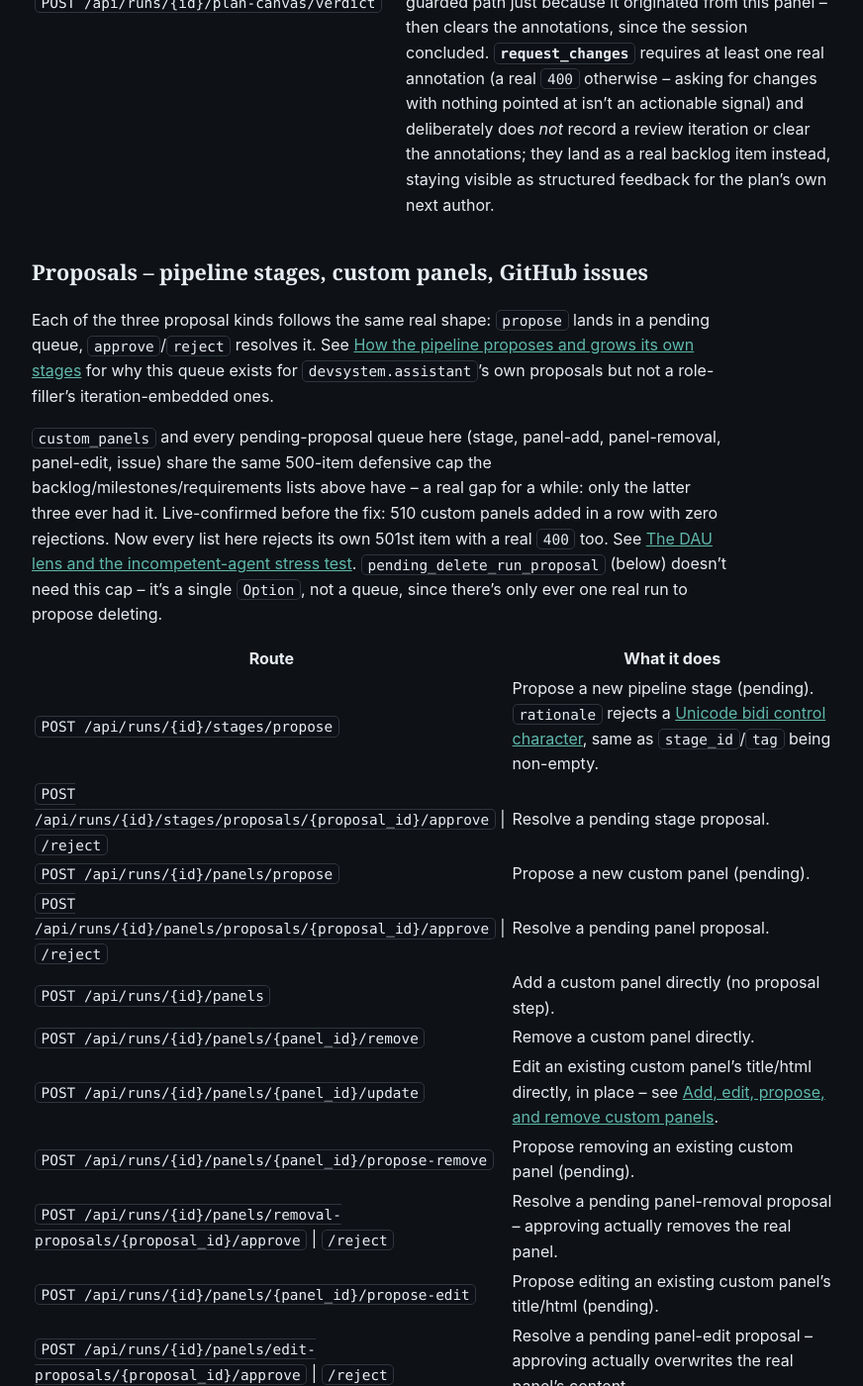
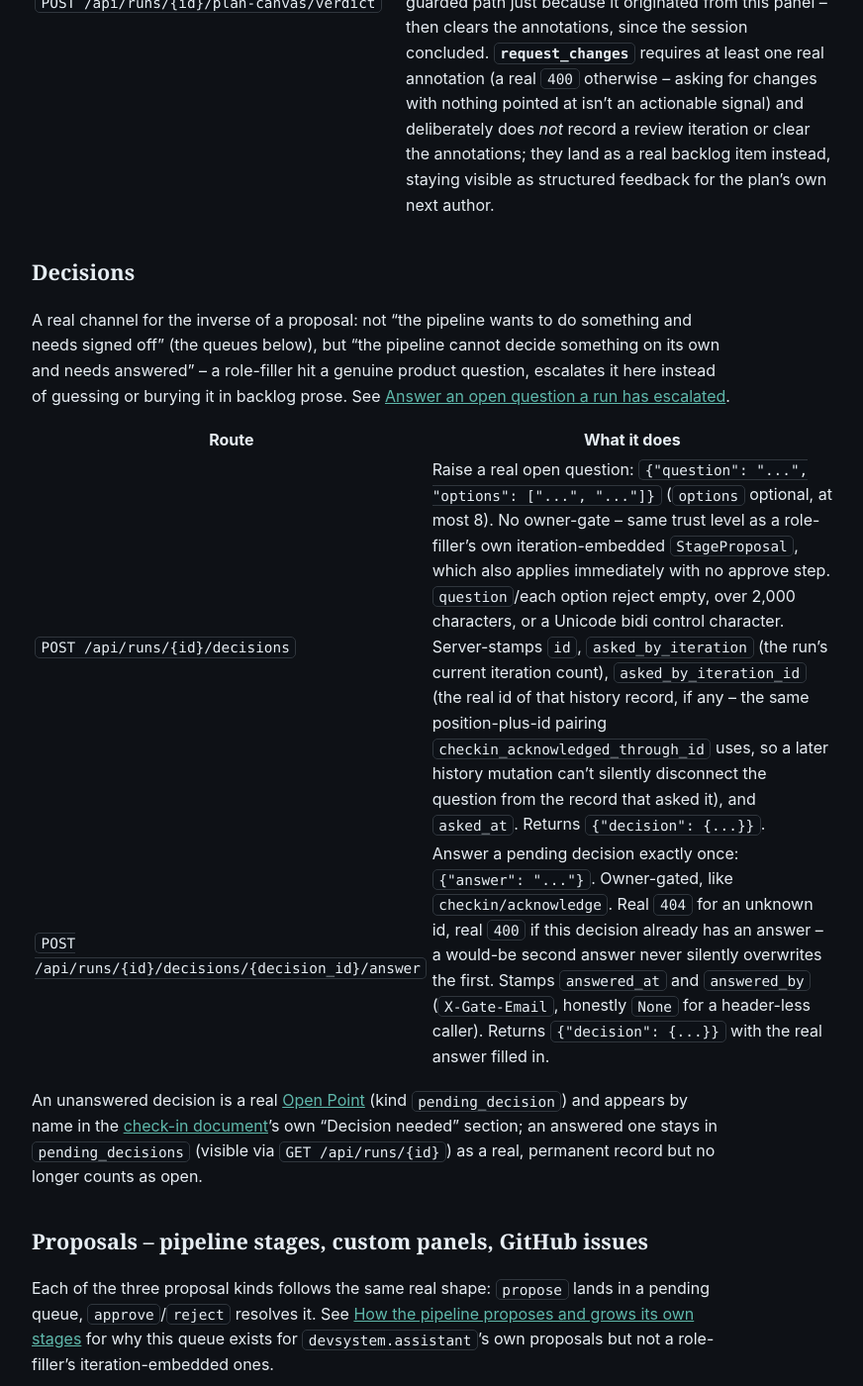
Before and after one commit to scimbe/CADS-devsystem-docs, a Jekyll site: the page built from _reference/rest-api.md, in a window 1280 px wide and 1400 px high, scrolled down 9868 px. Shown: the whole window at 99% size, without its empty margins (322-1194 px from the left). Built offline with Jekyll 4.4.1, drawn with Linux system fonts in a browser that asks for light colours.

Commit message:
reference: document the new Decisions endpoints (issue #39 + #41 suggestion #3)
Co-Authored-By: Claude Sonnet 5 <noreply@anthropic.com>
Claude-Session: https://claude.ai/code/session_018FkngvdKnmVcAT84EZe7Ur

```diff
--- a/_reference/rest-api.md
+++ b/_reference/rest-api.md
@@ -112,6 +112,25 @@ Canvas]({{ '/how-to/review-a-plan-with-plan-canvas/' | relative_url }}).
 | `POST /api/runs/{id}/plan-canvas/annotations/{annotation_id}/remove` | Discard one annotation before delivering a verdict. Real `404` for an unknown id, real `204` on success -- same permanent, no-undo shape as removing a next-step draft. |
 | `POST /api/runs/{id}/plan-canvas/verdict` | Deliver the real review decision: `{"verdict": "approve"}` or `{"verdict": "request_changes"}`. Real `400` if this run has no `devsystem.plan` iteration yet -- nothing real to review. **`approve`** goes through the exact same gates a normal `/iterate` call does (a real `409` if paused, a real `409` at the iteration ceiling) and folds the session into a real, succeeded `devsystem.review` iteration -- not a separate, less-guarded path just because it originated from this panel -- then clears the annotations, since the session concluded. **`request_changes`** requires at least one real annotation (a real `400` otherwise -- asking for changes with nothing pointed at isn't an actionable signal) and deliberately does *not* record a review iteration or clear the annotations; they land as a real backlog item instead, staying visible as structured feedback for the plan's own next author. |
 
+## Decisions
+
+A real channel for the inverse of a proposal: not "the pipeline wants to do something and needs
+signed off" (the queues below), but "the pipeline cannot decide something on its own and needs
+answered" -- a role-filler hit a genuine product question, escalates it here instead of guessing or
+burying it in backlog prose. See [Answer an open question a run has
+escalated]({{ '/how-to/work-through-open-points/#answering-an-escalated-question' | relative_url }}).
+
+| Route | What it does |
+|---|---|
+| `POST /api/runs/{id}/decisions` | Raise a real open question: `{"question": "...", "options": ["...", "..."]}` (`options` optional, at most 8). No owner-gate -- same trust level as a role-filler's own iteration-embedded `StageProposal`, which also applies immediately with no approve step. `question`/each option reject empty, over 2,000 characters, or a Unicode bidi control character. Server-stamps `id`, `asked_by_iteration` (the run's current iteration count), `asked_by_iteration_id` (the real id of that history record, if any -- the same position-plus-id pairing `checkin_acknowledged_through_id` uses, so a later history mutation can't silently disconnect the question from the record that asked it), and `asked_at`. Returns `{"decision": {...}}`. |
+| `POST /api/runs/{id}/decisions/{decision_id}/answer` | Answer a pending decision exactly once: `{"answer": "..."}`. Owner-gated, like `checkin/acknowledge`. Real `404` for an unknown id, real `400` if this decision already has an answer -- a would-be second answer never silently overwrites the first. Stamps `answered_at` and `answered_by` (`X-Gate-Email`, honestly `None` for a header-less caller). Returns `{"decision": {...}}` with the real answer filled in. |
+
+An unanswered decision is a real [Open Point]({{ '/how-to/work-through-open-points/' | relative_url }})
+(kind `pending_decision`) and appears by name in the [check-in
+document]({{ '/how-to/review-a-checkin/' | relative_url }})'s own "Decision needed" section; an
+answered one stays in `pending_decisions` (visible via `GET /api/runs/{id}`) as a real, permanent
+record but no longer counts as open.
+
 ## Proposals -- pipeline stages, custom panels, GitHub issues
 
 Each of the three proposal kinds follows the same real shape: `propose` lands in a pending queue,
```
